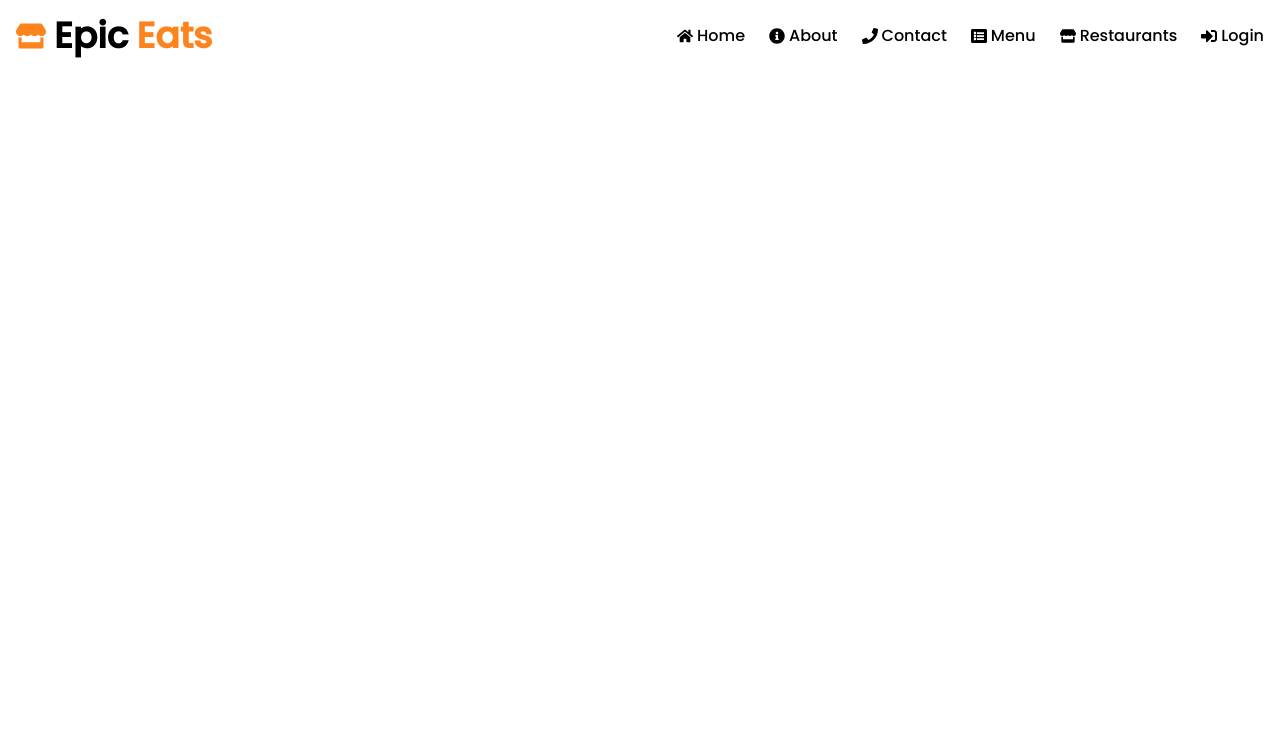
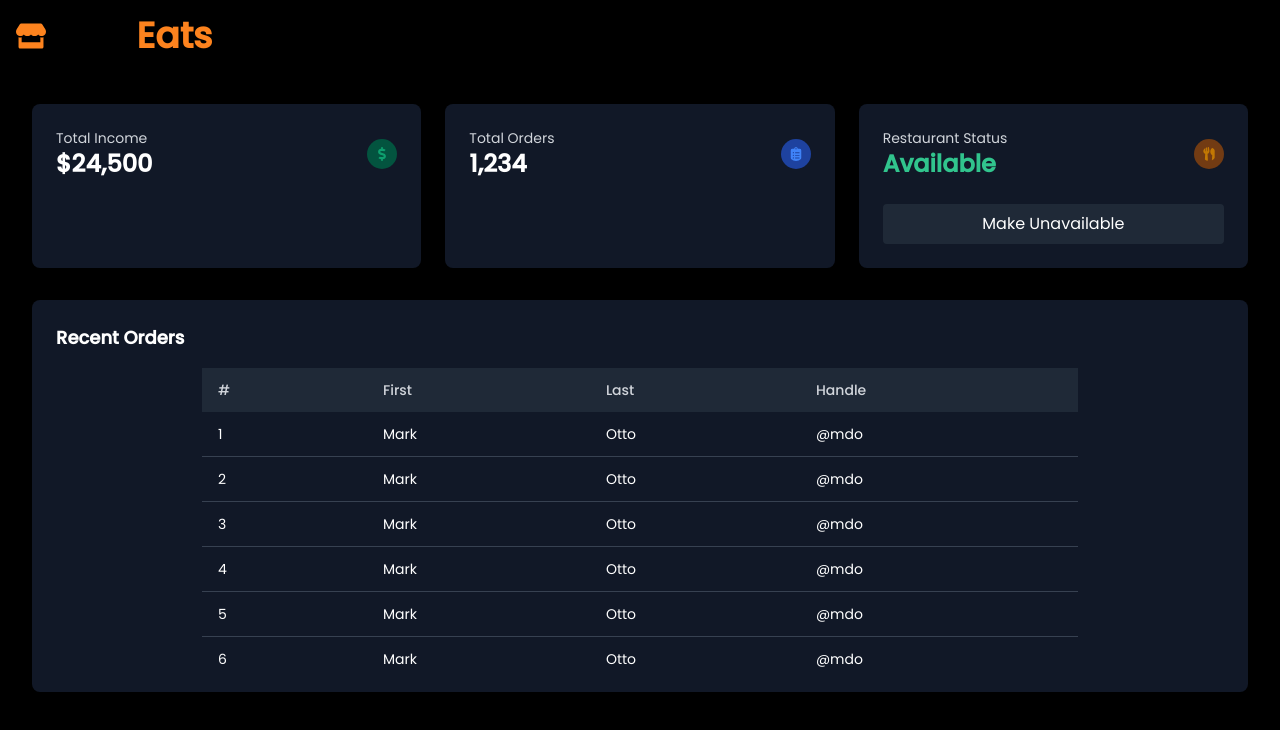
Before and after one commit to AkilaIshanMeegoda/Food-Site-Frontend, a React (Vite) app: page /restaurant_admin/dashboard/home in a window 1280 px wide. Shown: the top 730 px of the page. Built offline with nearby package versions, Linux system fonts and the light colour scheme.

Commit message:
add dashboard to restaurant owner

```diff
--- a/src/pages/restaurant_admin/Admin_Home.jsx
+++ b/src/pages/restaurant_admin/Admin_Home.jsx
@@ -1,12 +1,112 @@
-import React from 'react'
-import Navbar from '../../components/home/Navbar/Navbar'
+import React, { useState } from "react";
+import Navbar from "../../components/home/Navbar/Navbar";
+import { FaDollarSign, FaClipboardList, FaUtensils } from "react-icons/fa";
 
 const Admin_Home = () => {
+  const [isAvailable, setIsAvailable] = useState(true);
+
+  const toggleAvailability = () => {
+    setIsAvailable((prev) => !prev);
+  };
+
   return (
-    <div>
+    <div className="min-h-screen bg-black dark:bg-white">
       <Navbar />
+
+      {/* Stats Cards */}
+      <div className="container mx-auto px-4 sm:px-6 lg:px-8 py-8">
+        <div className="grid grid-cols-1 md:grid-cols-3 gap-6 mb-8">
+          {/* Total Income Card */}
+          <div className="bg-gray-900 p-6 rounded-lg shadow-sm">
+            <div className="flex items-center justify-between">
+              <div>
+                <p className="text-gray-300 text-sm">Total Income</p>
+                <p className="text-2xl font-bold text-white">$24,500</p>
+              </div>
+              <FaDollarSign className="text-3xl text-green-500 bg-green-800 p-2 rounded-full" />
+            </div>
+          </div>
+
+          {/* Total Orders Card */}
+          <div className="bg-gray-900 p-6 rounded-lg shadow-sm">
+            <div className="flex items-center justify-between">
+              <div>
+                <p className="text-gray-300 text-sm">Total Orders</p>
+                <p className="text-2xl font-bold text-white">1,234</p>
+              </div>
+              <FaClipboardList className="text-3xl text-blue-500 bg-blue-800 p-2 rounded-full" />
+            </div>
+          </div>
+
+          {/* Restaurant Availability Card */}
+          <div className="bg-gray-900 p-6 rounded-lg shadow-sm">
+            <div className="flex items-center justify-between mb-4">
+              <div>
+                <p className="text-gray-300 text-sm">Restaurant Status</p>
+                <p
+                  className={`text-2xl font-bold ${
+                    isAvailable ? "text-green-400" : "text-red-400"
+                  }`}
+                >
+                  {isAvailable ? "Available" : "Unavailable"}
+                </p>
+              </div>
+              <FaUtensils className="text-3xl text-yellow-500 bg-yellow-800 p-2 rounded-full" />
+            </div>
+            <button
+              onClick={toggleAvailability}
+              className="mt-2 w-full bg-gray-800 text-white py-2 rounded hover:bg-gray-700 transition"
+            >
+              {isAvailable ? "Make Unavailable" : "Make Available"}
+            </button>
+          </div>
+        </div>
+
+        {/* Table Section */}
+        {/* Table Section */}
+        <div className="bg-gray-900 rounded-lg shadow-sm overflow-hidden">
+          <div className="p-6">
+            <h2 className="text-lg font-semibold mb-4 text-white">
+              Recent Orders
+            </h2>
+            <div className="overflow-x-auto max-h-[300px] overflow-y-auto">
+              <table className="w-full md:w-3/4 mx-auto text-sm">
+                <thead className="bg-gray-800 sticky top-0 z-10">
+                  <tr>
+                    <th className="px-4 py-3 text-left font-medium text-gray-300">
+                      #
+                    </th>
+                    <th className="px-4 py-3 text-left font-medium text-gray-300">
+                      First
+                    </th>
+                    <th className="px-4 py-3 text-left font-medium text-gray-300">
+                      Last
+                    </th>
+                    <th className="px-4 py-3 text-left font-medium text-gray-300">
+                      Handle
+                    </th>
+                  </tr>
+                </thead>
+                <tbody className="divide-y divide-gray-700">
+                  {[...Array(20).keys()].map((item) => (
+                    <tr
+                      key={item}
+                      className="hover:bg-gray-800 transition-colors"
+                    >
+                      <td className="px-4 py-3 text-white">{item + 1}</td>
+                      <td className="px-4 py-3 text-white">Mark</td>
+                      <td className="px-4 py-3 text-white">Otto</td>
+                      <td className="px-4 py-3 text-white">@mdo</td>
+                    </tr>
+                  ))}
+                </tbody>
+              </table>
+            </div>
+          </div>
+        </div>
+      </div>
     </div>
-  )
-}
+  );
+};
 
-export default Admin_Home
+export default Admin_Home;
```
